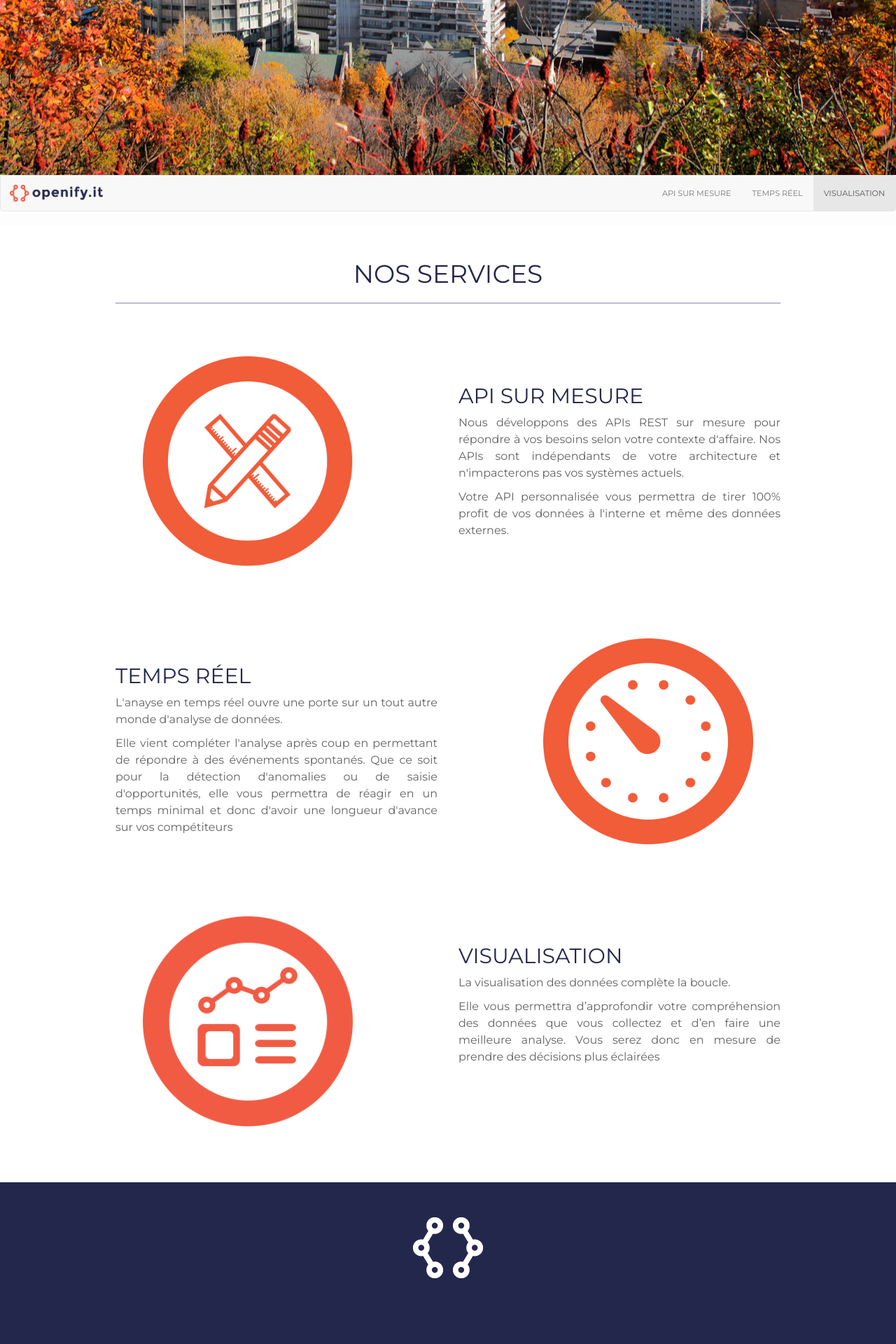
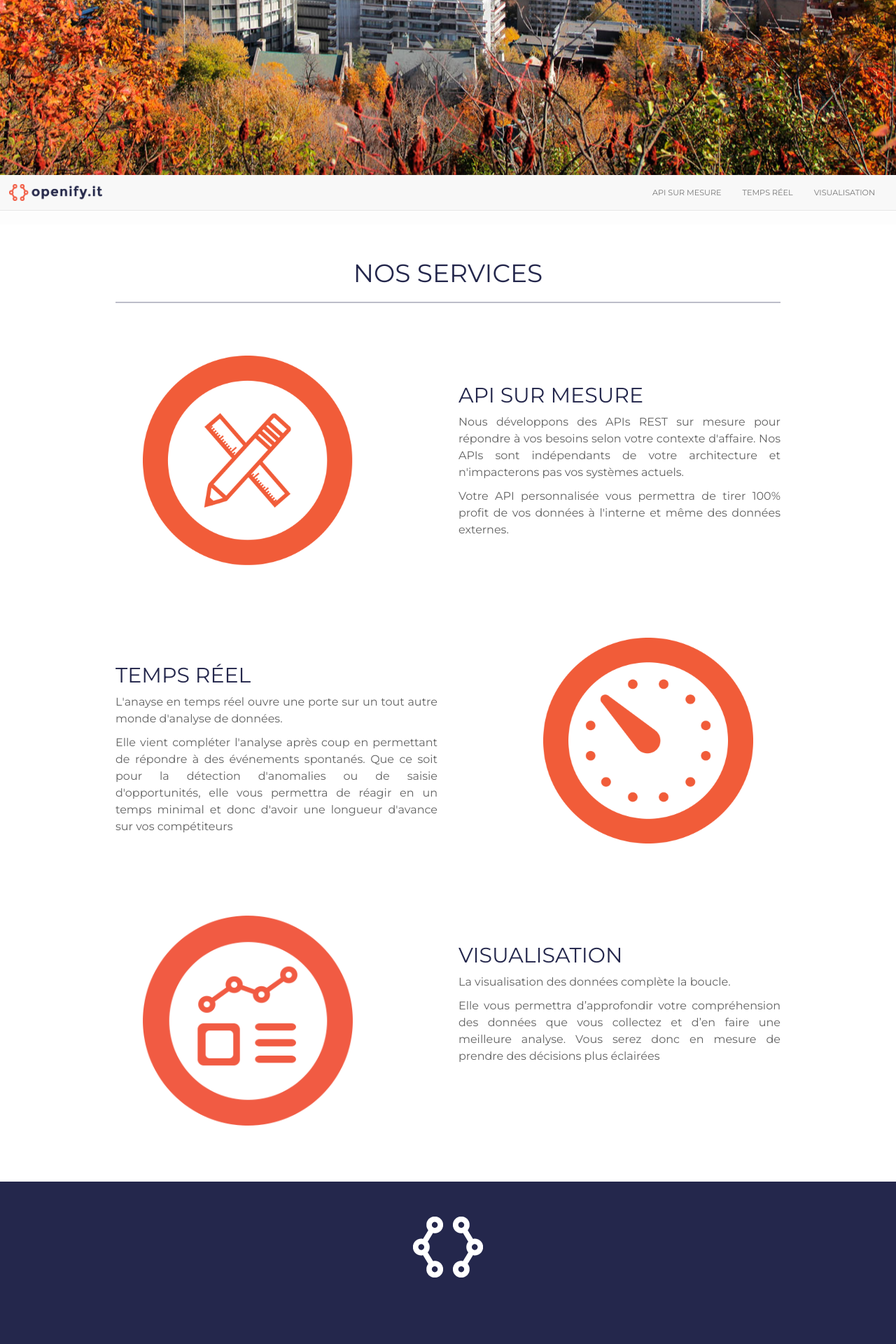
Before and after one commit to openifyit/jekyll-website, a Jekyll site: the page built from index.html, in a window 1280 px wide. Shown: the part 650-2570 px from the top of the page at 70% size. Built offline with Jekyll 4.4.1, drawn with Linux system fonts in a browser that asks for light colours; nearby versions of some CDN libraries.

Commit message:
Added colors to navbar links for scrollspy

```diff
--- a/_includes/scrollspy.html
+++ b/_includes/scrollspy.html
@@ -1,11 +1,17 @@
 <nav class="navbar navbar-default" role="navigation">
     <div class="container-fluid">
         <div class="navbar-header">
+            <button type="button" class="navbar-toggle" data-toggle="collapse" data-target=".navbar-collapse">
+                <span class="sr-only">Toggle navigation</span>
+                <span class="icon-bar"></span>
+                <span class="icon-bar"></span>
+                <span class="icon-bar"></span>
+            </button>
             <div class="navbar-brand">
                 <img src="{{site.data.scrollspy.logo}}">
             </div>
         </div>
-        <div id="content-scrollspy">
+        <div class="navbar-collapse collapse" id="content-scrollspy">
             <ul class="nav navbar-nav navbar-right">
                 <li class="active"><a href="#{{site.data.home.services.api.anchor}}">
                     {{site.data.home.services.api.title}}</a></li>
--- a/assets/stylesheets/main.css
+++ b/assets/stylesheets/main.css
@@ -187,3 +187,23 @@
 .navbar-padding {
     padding-top: 70px;
 }
+
+.navbar-fixed-top .navbar-collapse {
+    padding-left: 15px;
+    padding-right: 15px;
+}
+
+.navbar {
+    border-radius: 0px;
+    border-top: none;
+    border-right: none;
+    border-left: none;
+}
+
+.navbar-default .navbar-nav>.active>a,
+.navbar-default .navbar-nav>.active>a:hover,
+.navbar-default .navbar-nav>.active>a:focus {
+    color: #555;
+    background-color: transparent;
+    border-bottom: 5px solid #ec5b3f;
+}
```
